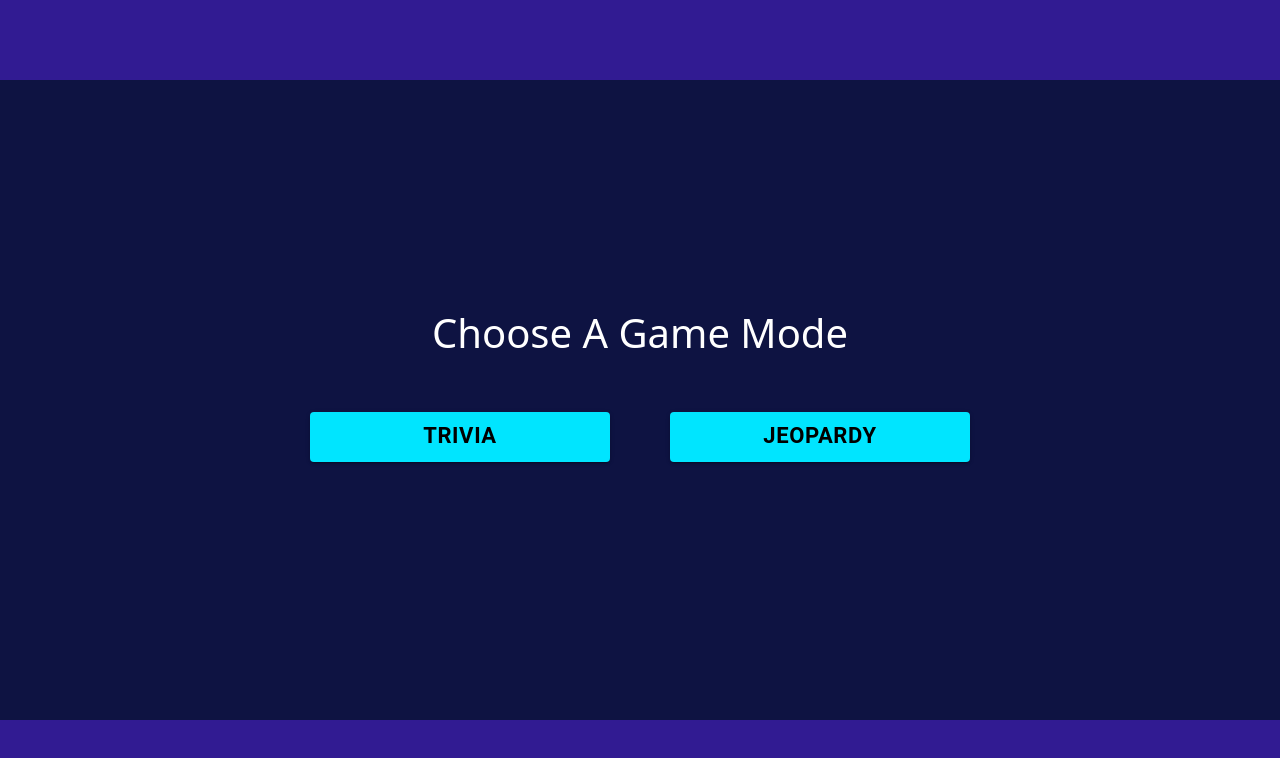
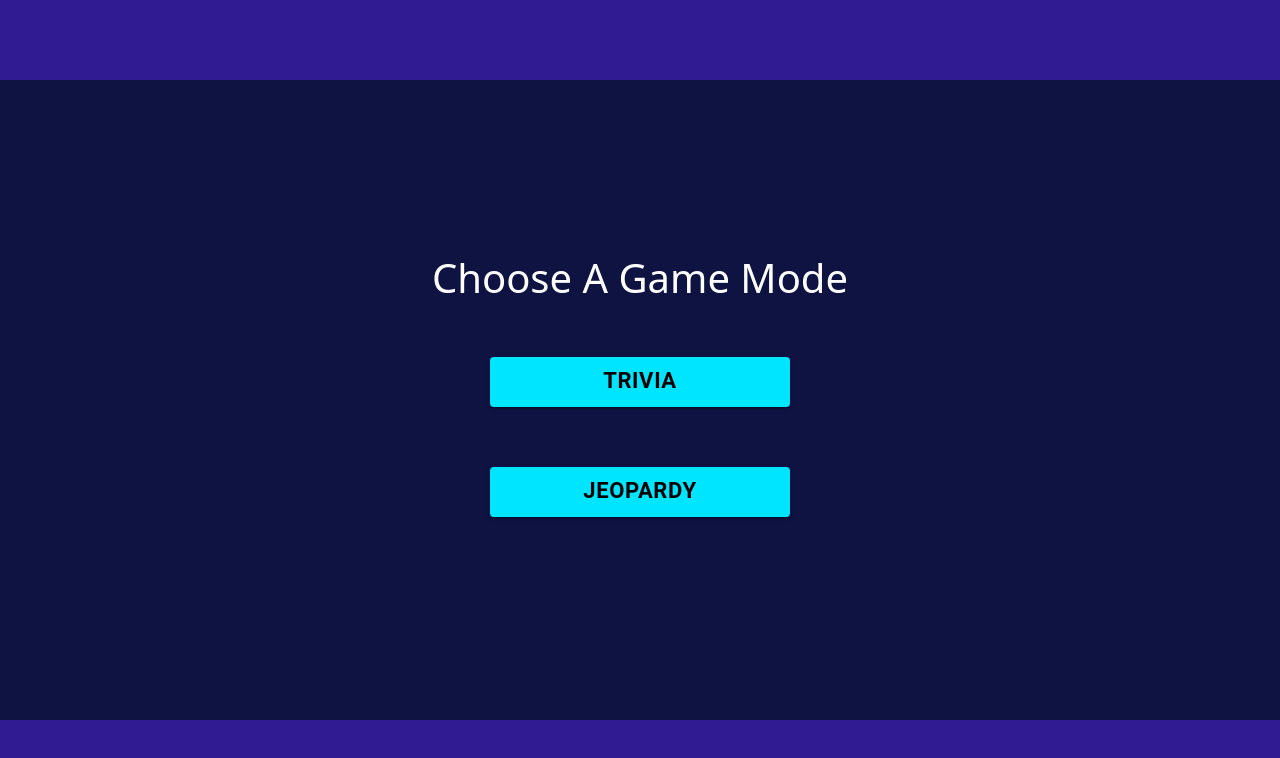
Before and after one commit to joshduns/trivia-react, a React (Create React App) app: page / in a window 1280 px wide. Shown: the top 758 px of the page. Built offline with nearby package versions, Linux system fonts and the light colour scheme.

Commit message:
Optimize to typescript

```diff
--- a/src/splash/button.tsx
+++ b/src/splash/button.tsx
@@ -2,16 +2,15 @@
 import Button from '@mui/material/Button';
 import './button.css';
 
+type Props = {
+    text: string;
+}
 
-class SplashButton extends React.Component {
-    render() {
-        return (
-            <div>
-                <Button id="gameButton" variant="contained" size="large">Trivia</Button>
-                <Button id="gameButton" variant="contained" size="large">Jeopardy</Button>
-            </div>
-        )
-    }
+const SplashButton: React.FC<Props> = ({text}) => {
+    return (
+        <div>
+            <Button id="gameButton" variant="contained" size="large">{text}</Button>
+        </div>)
 }
 
 export default SplashButton;
--- a/src/splash/splash.tsx
+++ b/src/splash/splash.tsx
@@ -4,17 +4,16 @@
 import Col from 'react-bootstrap/Col';
 
 
-class SplashCanvas extends React.Component {
-    render() {
+const SplashCanvas: React.FC = () => {
     return (
         <div>
             <SplashHeader />
             <Col>
-                    <SplashButton />
+                <SplashButton text="Trivia"/>
+                <SplashButton text="Jeopardy"/>
             </Col>
         </div>
     )
 }
-}
 
 export default SplashCanvas;
```
Also changed, not shown: src/trivia/board.tsx (added, +29 -0 lines), src/trivia/question.css (added, +8 -0 lines), src/trivia/question.tsx (added, +16 -0 lines). Lines whose indentation alone changed are shown as unchanged.
